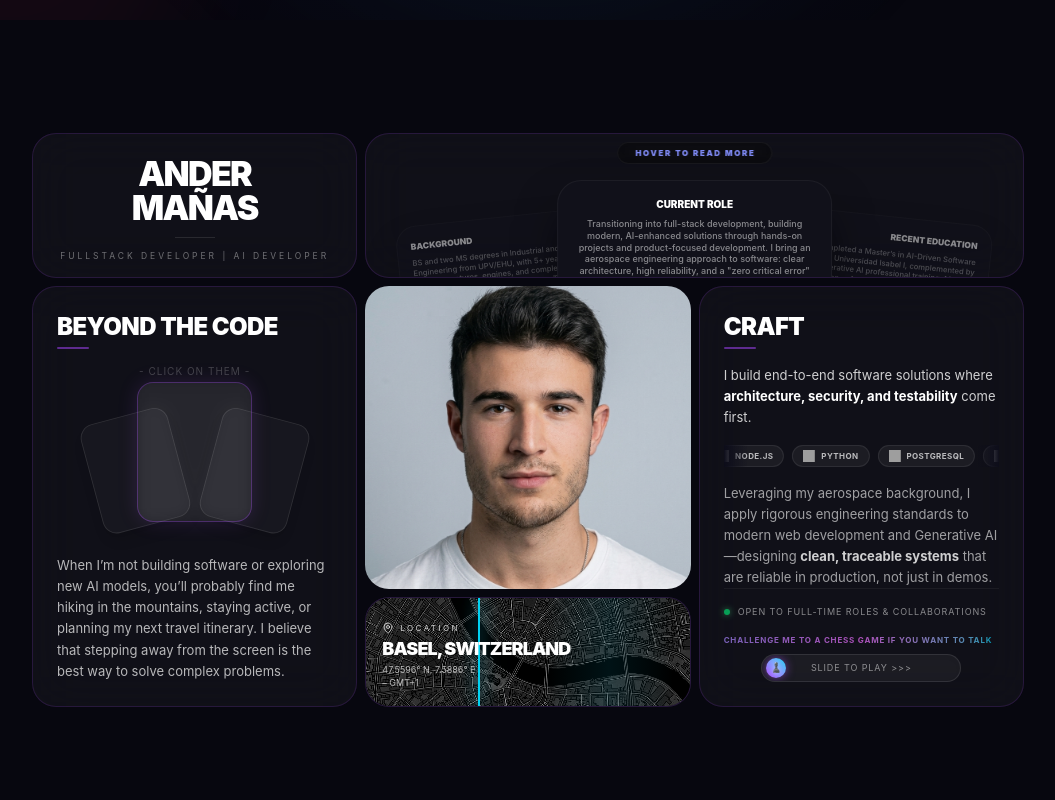
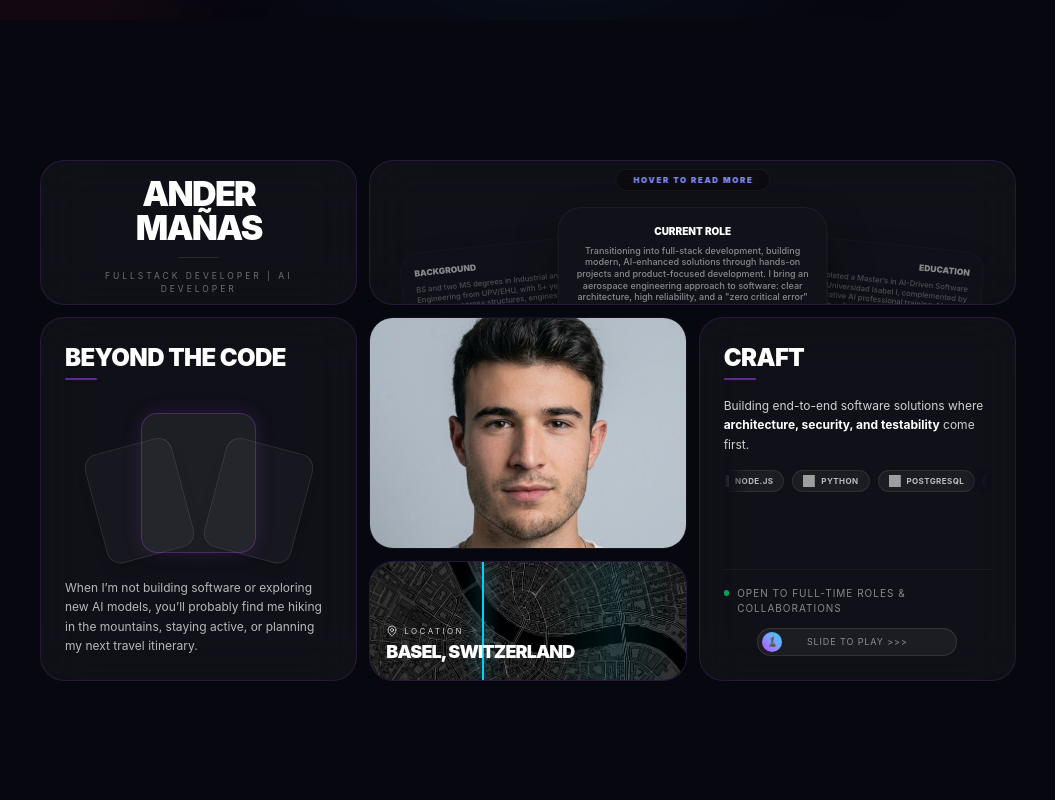
Before and after one commit to andermanasalb/Portfolio, a Next.js app: page / in a window 1280 px wide. Shown: the part 780-1580 px from the top of the page, without its empty margins (112-1167 px from the left). Built offline with nearby package versions, Linux system fonts and the light colour scheme; grey boxes are pictures that could not be loaded.

Commit message:
feat: add core portfolio sections including hero, navigation, about, skills, and projects.

```diff
--- a/src/components/about.tsx
+++ b/src/components/about.tsx
@@ -17,7 +17,7 @@ const infoCols = [
     body: "Transitioning into full-stack development, building modern, AI-enhanced solutions through hands-on projects and product-focused development. I bring an aerospace engineering approach to software: clear architecture, high reliability, and a \"zero critical error\" standard in execution.",
   },
   {
-    title: "Recent Education",
+    title: "Education",
     body: "Completed a Master’s in AI-Driven Software Development at Universidad Isabel I, complemented by IBM’s Generative AI professional training. My path combines deep software fundamentals with modern full-stack development and applied AI for real-world products.",
   },
 ]
@@ -80,20 +80,34 @@ function InfoCol({ col, isHovered, isDefault, index }: { col: typeof infoCols[0]
         "absolute top-14 w-[46%] sm:w-[42%] h-auto p-3 sm:p-4 flex flex-col gap-1 sm:gap-1.5 rounded-2xl border transition-colors duration-300",
         "bg-[#11111a] shadow-2xl",
         isHovered ? "border-purple-500/60 shadow-[0_0_40px_rgba(168,85,247,0.3)]" : "border-white/5 shadow-black/80",
-        textAlignClass
+        textAlignClass,
+        "hidden md:flex" // ONLY ON DESKTOP
       )}
       style={{
         left: index === 0 ? "2%" : index === 1 ? "50%" : "auto",
         right: index === 2 ? "2%" : "auto",
       }}
     >
-      <h3 className="text-[9px] sm:text-[10px] font-black tracking-normal text-white uppercase">
+      <h3 className="text-[10px] font-black tracking-normal text-white uppercase">
         {col.title}
       </h3>
-      <p className="text-[8px] sm:text-[9px] leading-[1.3] text-white/50 font-medium">
+      <p className="text-[9px] leading-[1.3] text-white/50 font-medium whitespace-pre-wrap">
         {col.body}
       </p>
     </motion.div>
+  )
+}
+
+function InfoMobileList() {
+  return (
+    <div className="flex flex-col gap-3 p-4 md:hidden">
+      {infoCols.map((col) => (
+        <div key={col.title} className="p-4 rounded-xl border border-white/5 bg-white/[0.02]">
+           <h3 className="text-[10px] font-black uppercase text-purple-400 mb-1">{col.title}</h3>
+           <p className="text-xs text-white/60 leading-relaxed">{col.body}</p>
+        </div>
+      ))}
+    </div>
   )
 }
 
@@ -102,8 +116,12 @@ function InfoColGroup() {
   const isHoveringAny = hoveredIndex !== null;
 
   return (
-    <div className="relative w-full h-[145px] overflow-hidden">
-      {/* HOVER TO READ MORE label */}
+    <div className="relative w-full h-full">
+      {/* Mobile-Safe View */}
+      <InfoMobileList />
+
+      {/* Desktop Hover View */}
+      <div className="hidden md:block absolute inset-0">
         <motion.div
           animate={{ opacity: isHoveringAny ? 0 : 1, y: isHoveringAny ? -10 : 0 }}
           transition={{ duration: 0.3 }}
@@ -131,6 +149,7 @@ function InfoColGroup() {
             />
           </div>
         ))}
+      </div>
     </div>
   )
 }
@@ -168,7 +187,6 @@ function TagStrip() {
 function RadarMap() {
   return (
     <div className="relative w-full h-full overflow-hidden">
-      {/* Map Background — Much sharper and more defined */}
       <div
         className="absolute inset-0 opacity-100 grayscale contrast-[1.3] brightness-100"
         style={{
@@ -177,8 +195,6 @@ function RadarMap() {
           backgroundPosition: "center"
         }}
       />
-
-      {/* Vertical Neon Line — Sweeping Left to Right */}
       <motion.div
         animate={{ x: ["-500%", "500%"] }}
         transition={{ duration: 4, repeat: Infinity, ease: "linear" }}
@@ -195,7 +211,7 @@ function RadarMap() {
 
 /* ─── Main component ────────────────────────────────────────────────────────── */
 
-const card = "rounded-2xl bg-white/[0.04] backdrop-blur-xl border border-purple-500/[0.15] overflow-hidden transition-all duration-300 hover:border-purple-500/[0.3]"
+const cardClasses = "rounded-2xl bg-white/[0.04] backdrop-blur-xl border border-purple-500/[0.15] overflow-hidden transition-all duration-300 hover:border-purple-500/[0.3]"
 
 function DeckPhotos() {
   const [clickedIndex, setClickedIndex] = React.useState<number | null>(null)
@@ -205,42 +221,29 @@ function DeckPhotos() {
       id: 0,
       base: { rotate: -15, x: -45, y: 10, scale: 0.9, zIndex: 1, opacity: 1 },
       hover: { rotate: -25, x: -60, scale: 0.95, zIndex: 10 },
-      className: "w-[100px] h-[125px] bg-white/[0.03] border-white/10"
+      className: "w-[80px] h-[100px] sm:w-[100px] sm:h-[125px] bg-white/[0.03] border-white/10"
     },
     {
       id: 1,
       base: { rotate: 0, x: 0, y: 0, scale: 1, zIndex: 2, opacity: 1 },
       hover: { scale: 1.05, zIndex: 10 },
-      className: "w-[115px] h-[140px] bg-white/[0.06] border-purple-500/30 shadow-[0_0_20px_rgba(168,85,247,0.15)] backdrop-blur-sm"
+      className: "w-[90px] h-[115px] sm:w-[115px] sm:h-[140px] bg-white/[0.06] border-purple-500/30 shadow-[0_0_20px_rgba(168,85,247,0.15)]"
     },
     {
       id: 2,
       base: { rotate: 15, x: 45, y: 10, scale: 0.9, zIndex: 1, opacity: 1 },
       hover: { rotate: 25, x: 60, scale: 0.95, zIndex: 10 },
-      className: "w-[100px] h-[125px] bg-white/[0.03] border-white/10"
+      className: "w-[80px] h-[100px] sm:w-[100px] sm:h-[125px] bg-white/[0.03] border-white/10"
     }
   ]
 
   return (
-    <div className="relative w-full h-[150px] my-3 flex justify-center items-center">
-      {/* Click on them indicator */}
-      <motion.div
-        animate={{ opacity: clickedIndex === null ? 1 : 0 }}
-        transition={{ duration: 0.3 }}
-        className="absolute top-[-20px] left-1/2 -translate-x-1/2 z-20 pointer-events-none"
-      >
-        <span className="text-[10px] font-mono text-white/30 uppercase tracking-widest animate-pulse">
-          - Click on them -
-        </span>
-      </motion.div>
-
+    <div className="relative w-full h-[140px] sm:h-[150px] my-3 flex justify-center items-center">
       {cards.map((c, i) => {
         const isClicked = clickedIndex === i;
         const isOtherClicked = clickedIndex !== null && clickedIndex !== i;
 
-        // Base starting point
         let animateState = { ...c.base };
-
         if (isClicked) {
           animateState = { rotate: 0, x: 0, y: -5, scale: 1.2, zIndex: 50, opacity: 1 };
         } else if (isOtherClicked) {
@@ -273,9 +276,7 @@ function DeckPhotos() {
 
 function ChessSlider() {
   const containerRef = React.useRef<HTMLDivElement>(null);
-
   const handleDragEnd = (event: any, info: any) => {
-    // Check if slider is dragged close to the right edge
     if (info.offset.x > 120) {
       window.open("https://deep-knight.vercel.app", "_blank");
     }
@@ -284,7 +285,7 @@ function ChessSlider() {
   return (
     <div
       ref={containerRef}
-      className="relative w-full max-w-[200px] h-7 bg-white/5 rounded-full border border-white/10 flex items-center px-1 overflow-hidden shadow-inner mt-1 mx-auto"
+      className="relative w-full max-w-[200px] h-7 bg-white/5 rounded-full border border-white/10 flex items-center px-1 overflow-hidden mt-1 mx-auto"
     >
       <span className="absolute w-full left-0 text-center text-[8px] sm:text-[9px] font-mono text-white/50 uppercase tracking-widest pointer-events-none">
         Slide to play &gt;&gt;&gt;
@@ -295,9 +296,9 @@ function ChessSlider() {
         dragElastic={0.05}
         dragSnapToOrigin
         onDragEnd={handleDragEnd}
-        className="w-5 h-5 bg-gradient-to-tr from-purple-500 to-cyan-400 rounded-full flex justify-center items-center cursor-grab active:cursor-grabbing z-10 shadow-[0_0_10px_rgba(168,85,247,0.6)]"
+        className="w-5 h-5 bg-gradient-to-tr from-purple-500 to-cyan-400 rounded-full flex justify-center items-center cursor-grab active:cursor-grabbing z-10"
       >
-        <span className="text-white text-[10px] leading-none mb-0.5" style={{ textShadow: "0 0 5px rgba(255,255,255,0.5)" }}>♟</span>
+        <span className="text-white text-[10px] leading-none mb-0.5">♟</span>
       </motion.div>
     </div>
   );
@@ -305,22 +306,17 @@ function ChessSlider() {
 
 export function About() {
   return (
-    <section
-      id="about"
-      className="min-h-screen flex flex-col justify-center py-10 px-4 max-w-5xl mx-auto w-full"
-    >
-      <div className="grid grid-cols-3 gap-2">
-
-        {/* ── ROW 1 ──────────────────────────────────────────────────────── */}
+    <section id="about" className="min-h-screen flex flex-col justify-center py-10 px-4 md:px-6 max-w-5xl mx-auto w-full">
+      <div className="grid grid-cols-1 md:grid-cols-3 gap-3">
 
         {/* Name card */}
         <motion.div
           initial={{ opacity: 0, scale: 0.95 }} whileInView={{ opacity: 1, scale: 1 }}
           viewport={{ once: true }}
-          className={cn(card, "flex flex-col items-center justify-center p-6 h-[145px] text-center")}
+          className={cn(cardClasses, "flex flex-col items-center justify-center p-6 h-[145px] text-center order-1")}
         >
           <div className="flex flex-col items-center pt-2">
-            <h2 className="text-[32px] sm:text-[34px] font-black tracking-tighter leading-[1.0] text-white uppercase mb-3 text-center">
+            <h2 className="text-[30px] sm:text-[34px] font-black tracking-tighter leading-[1.0] text-white uppercase mb-3 text-center">
               ANDER<br />MAÑAS
             </h2>
             <div className="w-10 h-[1px] bg-white/10 mb-3" />
@@ -330,33 +326,26 @@ export function About() {
           </div>
         </motion.div>
 
-        {/* Hover-to-read info card */}
+        {/* Info card (Interactive on desktop, Static list on mobile) */}
         <motion.div
           initial={{ opacity: 0, y: 16 }} whileInView={{ opacity: 1, y: 0 }}
           viewport={{ once: true }} transition={{ delay: 0.07 }}
-          className={cn(card, "col-span-2 relative p-0 overflow-hidden h-[145px]")}
+          className={cn(cardClasses, "md:col-span-2 relative p-0 overflow-hidden min-h-[145px] order-2")}
         >
-          <div className="absolute inset-0 pt-0">
           <InfoColGroup />
-          </div>
         </motion.div>
-
-        {/* ── ROW 2 ──────────────────────────────────────────────────────── */}
 
         {/* Beyond the Code */}
         <motion.div
           initial={{ opacity: 0, y: 16 }} whileInView={{ opacity: 1, y: 0 }}
           viewport={{ once: true }} transition={{ delay: 0.12 }}
-          className={cn(card, "p-6 flex flex-col")}
+          className={cn(cardClasses, "p-6 flex flex-col order-3")}
         >
-          <h3 className="text-2xl font-black tracking-tight mb-1 uppercase">Beyond the CODE</h3>
+          <h3 className="text-xl md:text-2xl font-black tracking-tight mb-1 uppercase text-white">Beyond the CODE</h3>
           <div className="h-0.5 w-8 bg-purple-500/50 rounded-full mb-4" />
-
-          {/* Deck of Interactive Cards */}
           <DeckPhotos />
-
-          <p className="text-xs sm:text-[13px] leading-relaxed text-white/70 mt-auto">
-            When I’m not building software or exploring new AI models, you’ll probably find me hiking in the mountains, staying active, or planning my next travel itinerary. I believe that stepping away from the screen is the best way to solve complex problems.
+          <p className="text-xs leading-relaxed text-white/70 mt-2">
+            When I’m not building software or exploring new AI models, you’ll probably find me hiking in the mountains, staying active, or planning my next travel itinerary.
           </p>
         </motion.div>
 
@@ -364,20 +353,12 @@ export function About() {
         <motion.div
           initial={{ opacity: 0, scale: 0.97 }} whileInView={{ opacity: 1, scale: 1 }}
           viewport={{ once: true }} transition={{ delay: 0.18 }}
-          className="flex flex-col gap-2"
+          className="flex flex-col gap-3 order-4"
         >
-          {/* Profile photo */}
-          <div className="rounded-2xl overflow-hidden flex-1 relative min-h-0">
-            {/* eslint-disable-next-line @next/next/no-img-element */}
-            <img
-              src="/PhotoCV.PNG"
-              alt="Ander Mañas"
-              className="absolute inset-0 w-full h-full object-cover object-[center_20%]"
-            />
+          <div className="rounded-2xl overflow-hidden h-[240px] md:h-auto md:flex-1 relative border border-white/5">
+            <img src="/PhotoCV.PNG" alt="Ander Mañas" className="absolute inset-0 w-full h-full object-cover object-[center_20%]" />
           </div>
-
-          {/* Location card */}
-          <div className={cn(card, "relative h-[110px]")}>
+          <div className={cn(cardClasses, "relative h-[120px]")}>
             <RadarMap />
             <div className="absolute bottom-0 left-0 right-0 p-4">
               <div className="flex items-center gap-1.5 mb-1">
@@ -385,10 +366,6 @@ export function About() {
                 <span className="text-[8px] font-mono uppercase tracking-[0.3em] text-white/80">Location</span>
               </div>
               <p className="text-lg font-black tracking-tighter leading-tight text-white">BASEL, SWITZERLAND</p>
-              <p className="text-[9px] font-mono text-white/70 mt-0.5">
-                47.5596° N, 7.5886° E<br />
-                – GMT+1
-              </p>
             </div>
           </div>
         </motion.div>
@@ -397,40 +374,24 @@ export function About() {
         <motion.div
           initial={{ opacity: 0, y: 16 }} whileInView={{ opacity: 1, y: 0 }}
           viewport={{ once: true }} transition={{ delay: 0.24 }}
-          className={cn(card, "p-6 flex flex-col")}
+          className={cn(cardClasses, "p-6 flex flex-col order-5")}
         >
-          <h3 className="text-2xl font-black tracking-tight mb-1 uppercase">CRAFT</h3>
+          <h3 className="text-xl md:text-2xl font-black tracking-tight mb-1 uppercase text-white">CRAFT</h3>
           <div className="h-0.5 w-8 bg-purple-500/50 rounded-full mb-4" />
-
-          <p className="text-xs sm:text-[13px] leading-relaxed text-white/80 mb-4">
-            I build end-to-end software solutions where <strong className="text-white">architecture, security, and testability</strong> come first.
+          <p className="text-xs leading-relaxed text-white/80 mb-4">
+            Building end-to-end software solutions where <strong className="text-white">architecture, security, and testability</strong> come first.
           </p>
-
-          {/* Scrolling tags */}
           <TagStrip />
-
-          <p className="text-xs sm:text-[13px] leading-relaxed text-white/60 mt-4">
-            Leveraging my aerospace background, I apply rigorous engineering standards to modern web development and Generative AI—designing <strong className="text-white/80">clean, traceable systems</strong> that are reliable in production, not just in demos.
-          </p>
-
-          {/* Open to collab */}
           <div className="flex flex-col gap-2 mt-auto pt-4 border-t border-white/[0.05]">
             <div className="flex items-start gap-2">
-              <span className="w-1.5 h-1.5 mt-1 rounded-full bg-green-400 animate-pulse shadow-[0_0_6px_rgba(74,222,128,0.8)] shrink-0" />
-              <span className="text-[8px] sm:text-[9px] leading-relaxed font-mono text-white/50 uppercase tracking-widest">
+              <span className="w-1.5 h-1.5 mt-1 rounded-full bg-green-400 animate-pulse" />
+              <span className="text-[10px] font-mono text-white/50 uppercase tracking-widest">
                 Open to full-time roles &amp; collaborations
               </span>
             </div>
-
-            <div className="flex flex-col gap-1 w-full mt-1.5">
-              <span className="text-[7px] sm:text-[8px] font-mono font-bold uppercase tracking-widest bg-clip-text text-transparent bg-gradient-to-r from-violet-400 via-fuchsia-400 to-cyan-400 animate-pulse whitespace-nowrap">
-                Challenge me to a chess game if you want to talk
-              </span>
             <ChessSlider />
           </div>
-          </div>
         </motion.div>
-
       </div>
     </section>
   )
--- a/src/components/hero.tsx
+++ b/src/components/hero.tsx
@@ -160,7 +160,7 @@ export function Hero() {
                   "flex flex-col flex-shrink-0",
                   isFullscreen
                     ? "fixed inset-0 z-[1000] bg-[#0c0c14] h-[100dvh] w-screen"
-                    : "relative w-full max-w-4xl md:min-w-[896px] h-[72dvh] min-h-[72dvh] max-h-[72dvh] py-2"
+                    : "relative w-full max-w-4xl md:min-w-[896px] h-[60dvh] md:h-[72dvh] min-h-[60dvh] md:min-h-[72dvh] max-h-[60dvh] md:max-h-[72dvh] py-2"
                 )}
               >
                 <div className={cn(
--- a/src/components/navigation.tsx
+++ b/src/components/navigation.tsx
@@ -42,14 +42,16 @@ export function Navigation() {
 
   return (
     <nav
-      style={{ left: "calc(1.5rem + env(safe-area-inset-left, 0px))" }}
-      className="fixed top-1/2 -translate-y-1/2 z-50"
+      className={cn(
+        "fixed z-50 transition-all duration-500",
+        "bottom-6 left-1/2 -translate-x-1/2 md:bottom-auto md:top-1/2 md:-translate-y-1/2 md:left-6 md:translate-x-0"
+      )}
     >
       <motion.div
-        initial={{ x: -60, opacity: 0 }}
-        animate={{ x: 0, opacity: 1 }}
+        initial={{ y: 20, opacity: 0 }}
+        animate={{ y: 0, opacity: 1 }}
         transition={{ type: "spring", damping: 20, stiffness: 120, delay: 0.3 }}
-        className="rounded-full py-3 px-2 flex flex-col items-center gap-1 shadow-2xl border border-purple-500/[0.18] bg-[#0a0a18]/80 backdrop-blur-xl"
+        className="rounded-full py-2 px-3 md:py-3 md:px-2 flex flex-row md:flex-col items-center gap-1 shadow-2xl border border-purple-500/[0.18] bg-[#0a0a18]/80 backdrop-blur-xl"
       >
         {navItems.map((item, index) => {
           const isActive = activeSection === item.sectionId
@@ -101,7 +103,7 @@ export function Navigation() {
                     animate={{ opacity: 1, x: 0, filter: "blur(0px)" }}
                     exit={{ opacity: 0, x: -10, filter: "blur(6px)" }}
                     transition={{ duration: 0.2, ease: "easeOut" }}
-                    className="absolute left-[calc(100%+16px)] pointer-events-none whitespace-nowrap"
+                    className="absolute left-[calc(100%+16px)] pointer-events-none whitespace-nowrap hidden md:block"
                   >
                     <span className="text-4xl font-black tracking-tighter text-white drop-shadow-[0_0_30px_rgba(255,255,255,0.4)]">
                       {item.label}
--- a/src/components/projects.tsx
+++ b/src/components/projects.tsx
@@ -127,7 +127,7 @@ export function Projects() {
               />
               <motion.div
                 variants={overlayVariants}
-                className="absolute inset-0 bg-gradient-to-t from-black/95 via-black/60 to-transparent flex flex-col justify-end p-8"
+                className="absolute inset-0 bg-gradient-to-t from-black/95 via-black/60 to-transparent flex flex-col justify-end p-6 md:p-8 opacity-100 md:opacity-0"
               >
                 <div className="flex flex-wrap gap-2 mb-3">
                   {project.tags.map((tag) => (
@@ -165,7 +165,7 @@ export function Projects() {
                   hover: { opacity: 0, height: 0, overflow: "hidden" },
                 }}
                 transition={{ duration: 0.2 }}
-              className="px-8 py-5 flex items-center justify-between border-t border-white/5 bg-black/20"
+                className="px-8 py-5 items-center justify-between border-t border-white/5 bg-black/20 hidden md:flex"
               >
               <div>
                 <h3 className="text-base font-bold tracking-tight">{project.title}</h3>
--- a/src/components/skills.tsx
+++ b/src/components/skills.tsx
@@ -89,16 +89,16 @@ export function Skills() {
         <div className="relative">
           <MarqueeRow items={row1} direction="left" />
           {/* Fade masks */}
-          <div className="absolute inset-y-0 left-0 w-32 bg-gradient-to-r from-background to-transparent z-10 pointer-events-none" />
-          <div className="absolute inset-y-0 right-0 w-32 bg-gradient-to-l from-background to-transparent z-10 pointer-events-none" />
+          <div className="absolute inset-y-0 left-0 w-12 md:w-32 bg-gradient-to-r from-background to-transparent z-10 pointer-events-none" />
+          <div className="absolute inset-y-0 right-0 w-12 md:w-32 bg-gradient-to-l from-background to-transparent z-10 pointer-events-none" />
         </div>
 
         {/* Row 2 — scrolls right */}
         <div className="relative">
           <MarqueeRow items={row2} direction="right" />
           {/* Fade masks */}
-          <div className="absolute inset-y-0 left-0 w-32 bg-gradient-to-r from-background to-transparent z-10 pointer-events-none" />
-          <div className="absolute inset-y-0 right-0 w-32 bg-gradient-to-l from-background to-transparent z-10 pointer-events-none" />
+          <div className="absolute inset-y-0 left-0 w-12 md:w-32 bg-gradient-to-r from-background to-transparent z-10 pointer-events-none" />
+          <div className="absolute inset-y-0 right-0 w-12 md:w-32 bg-gradient-to-l from-background to-transparent z-10 pointer-events-none" />
         </div>
       </div>
     </section>
```
Lines whose indentation alone changed are shown as unchanged.
